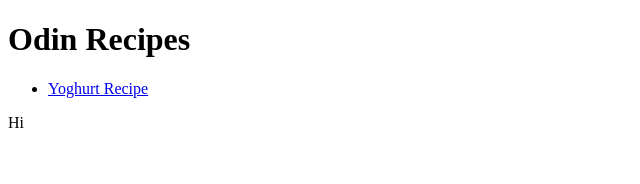
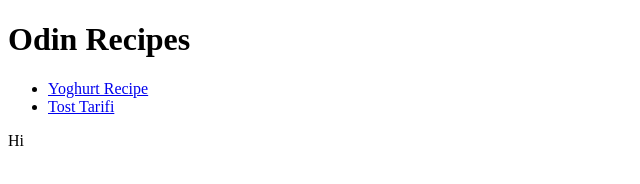
Before and after one commit to goerkemlale/odin, a plain HTML site: page index.html in a window 1280 px wide. Shown: the whole page, without its empty margins (0-640 px from the left). Drawn offline with Linux system fonts and the light colour scheme.

```diff
--- a/index.html
+++ b/index.html
@@ -8,6 +8,8 @@
 		<h1>Odin Recipes</h1>
 		<ul>
 			<li><a href="./recipes/yoghurt.html">Yoghurt Recipe<a></li>
+			<li><a href="./recipes/tost-tr.html">Tost Tarifi<a></li>
+
 		</ul>
 		<p>Hi</p>
 	</body>
```
Also changed, not shown: img/tost.jpg (added).
